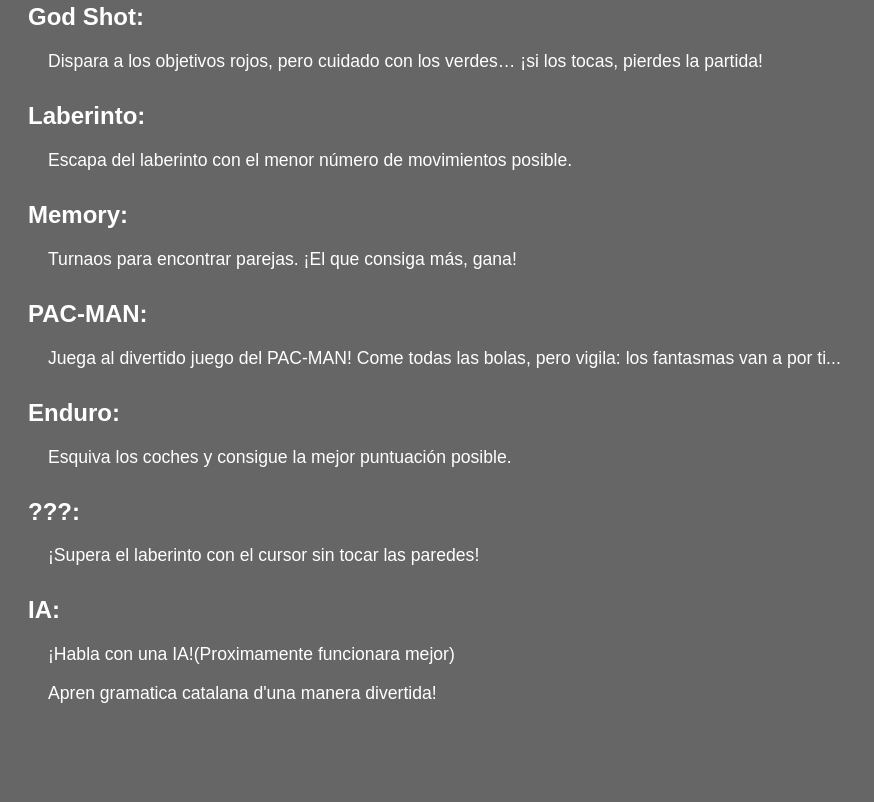
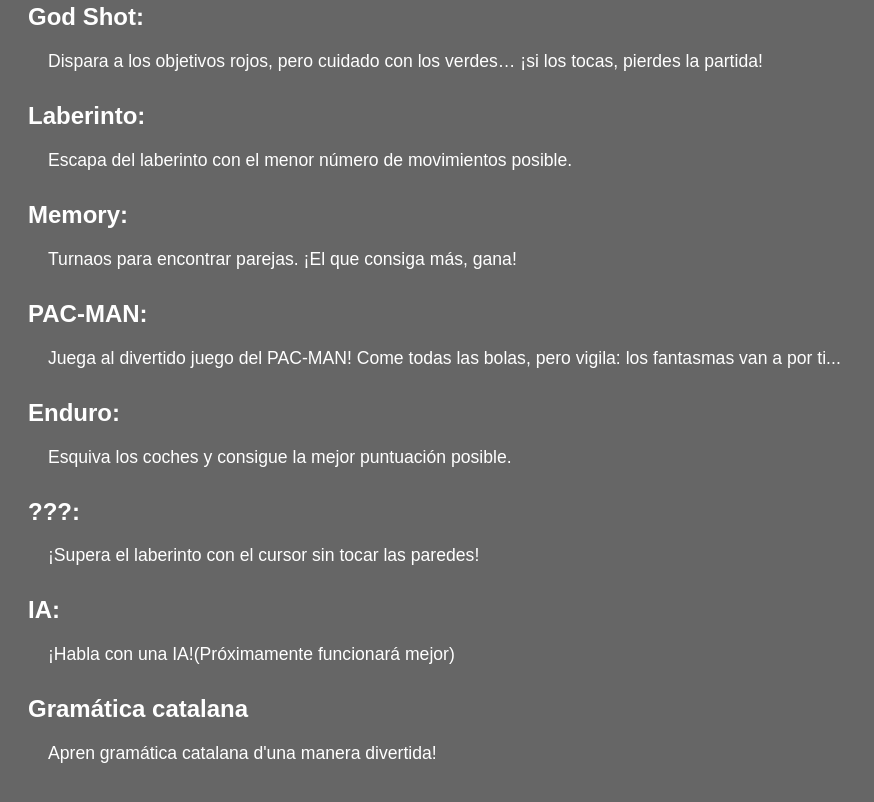
Before and after one commit to MarcUrquizu/Games, a plain HTML site: page help.html in a window 1280 px wide. Shown: the part 608-1410 px from the top of the page, without its empty margins (0-874 px from the left). Before the commit the page ends 1358 px from the top, so only its background shows below. Drawn offline with Linux system fonts and the light colour scheme.

Commit message:
Help gramatica catalana

```diff
--- a/help.html
+++ b/help.html
@@ -72,9 +72,10 @@
   <p>¡Supera el laberinto con el cursor sin tocar las paredes!</p>
 
     <h2>IA:</h2>
-  <p>¡Habla con una IA!(Proximamente funcionara mejor)</p>
+  <p>¡Habla con una IA!(Próximamente funcionará mejor)</p>
 
-  <p>Apren gramatica catalana d'una manera divertida!</p>
+  <h2>Gramática catalana</h2>
+  <p>Apren gramática catalana d'una manera divertida!</p>
 
 </body>
 </html>
```
